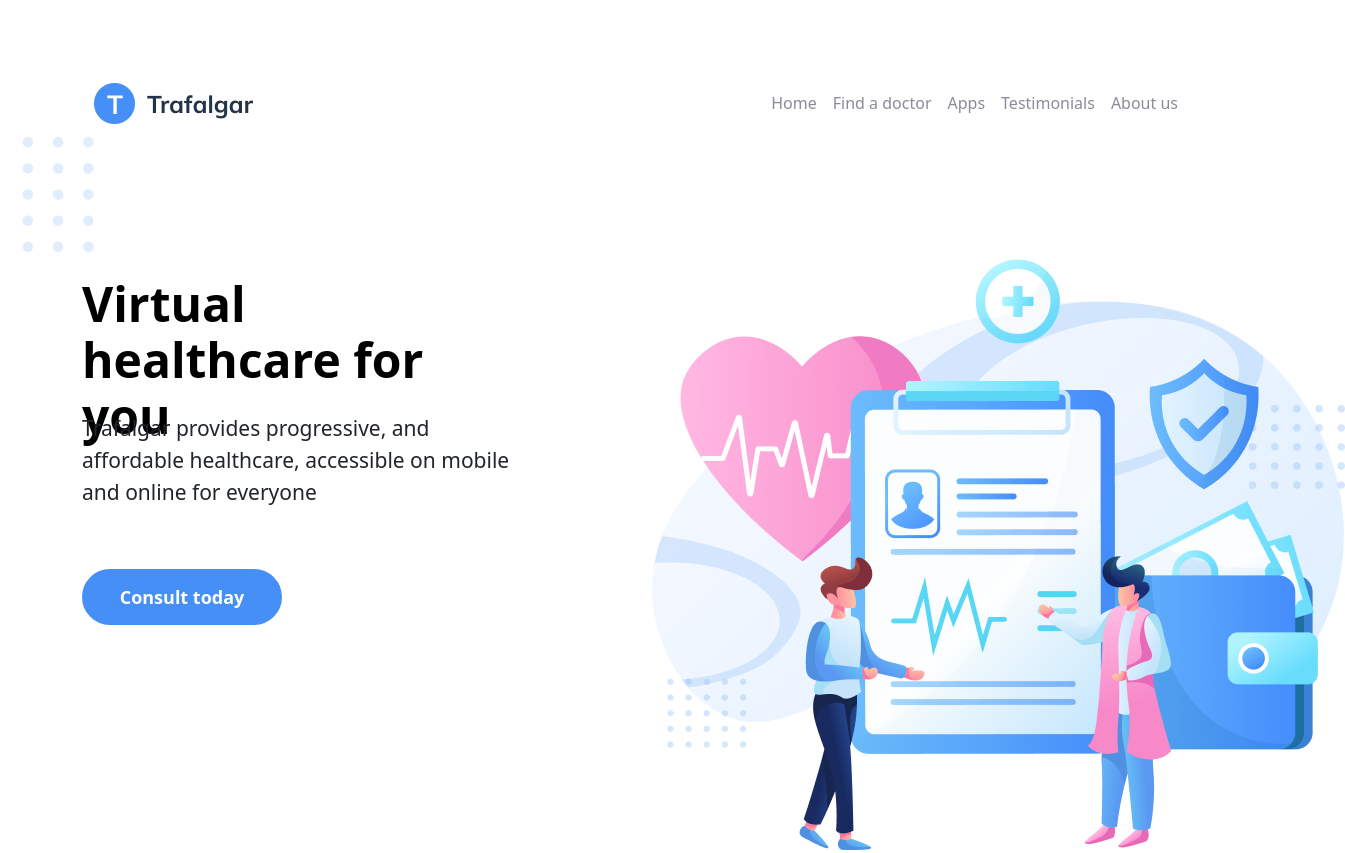
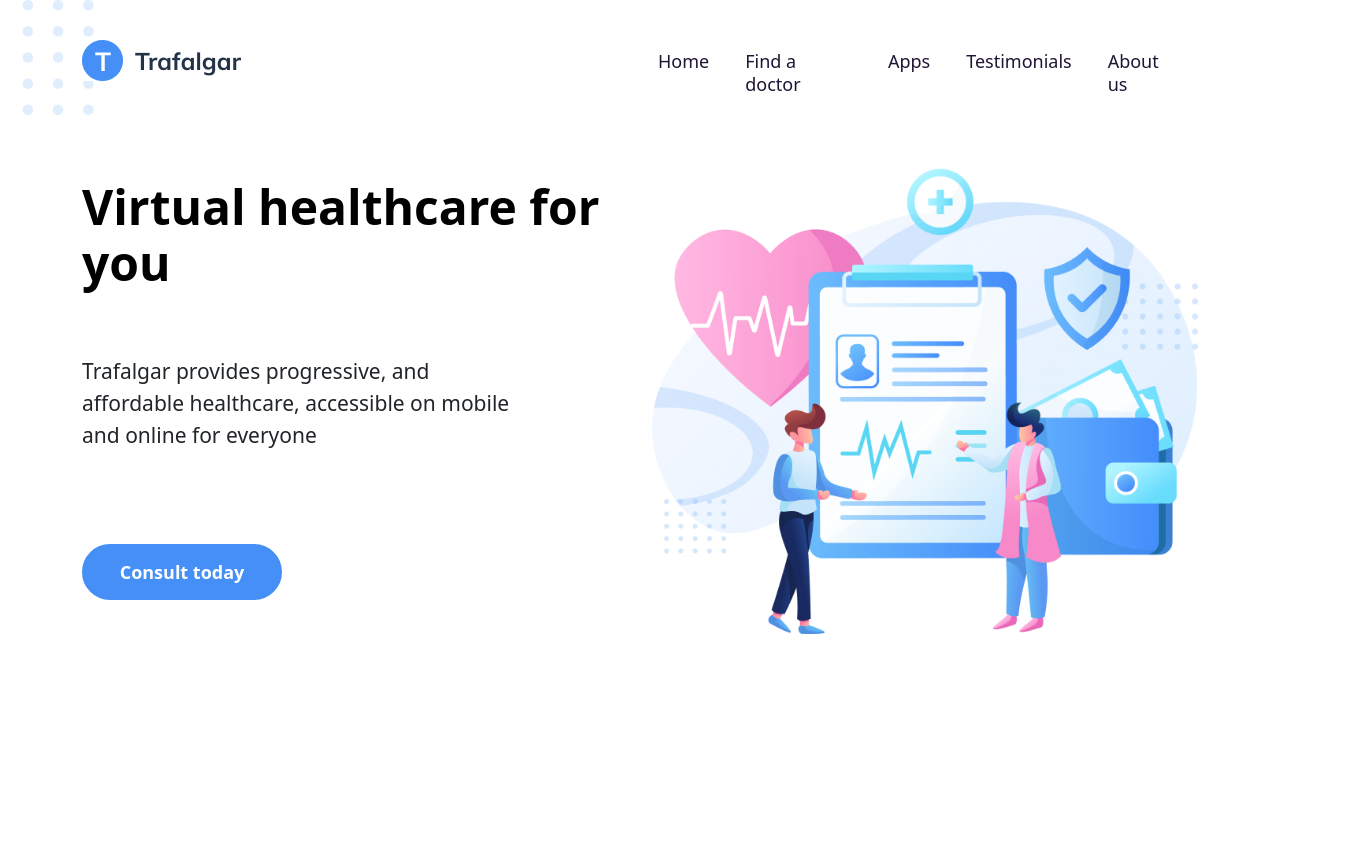
Before and after one commit to anidze/healthcareSite, a plain HTML site: page index.html in a window 1280 px wide. Shown: the top 853 px of the page, 1345 px wide, since content can reach past the window. Drawn offline with nearby package versions, Linux system fonts and the light colour scheme.

Commit message:
finis desktop version

```diff
--- a/index.html
+++ b/index.html
@@ -1,4 +1,3 @@
-<!DOCTYPE html>
 <html lang="en">
   <head>
     <meta charset="UTF-8" />
@@ -15,73 +14,79 @@
   </head>
   <body>
     <div class="container-fluid">
-      <div class="container navContainer">
-        <nav class="navbar navbar-expand-md navbar-light">
-          <div class="container-fluid">
+      <div class="container reusable_navigation">
+        <nav class="navbar navbar-expand-lg">
+          <div class="col-md-6">
             <a class="navbar-brand" href="#">
               <img src="assets/logo1.jpg" alt="" />
             </a>
+          </div>
+          <div class="col-md-6">
             <button
               class="navbar-toggler"
               type="button"
               data-bs-toggle="collapse"
-              data-bs-target="#navbarNav"
-              aria-controls="navbarNav"
+              data-bs-target="#navbarSupportedContent"
+              aria-controls="navbarSupportedContent"
               aria-expanded="false"
               aria-label="Toggle navigation"
             >
               <span class="navbar-toggler-icon"></span>
             </button>
-            <div
-              class="collapse navbar-collapse justify-content-end"
-              id="navbarNav"
-            >
-              <ul class="navbar-nav">
-                <li class="nav-item">
+            <div class="collapse navbar-collapse" id="navbarSupportedContent">
+              <ul class="navbar-nav mb-2 mb-lg-0">
+                <li class="nav-item home part1">
                   <a class="nav-link active" aria-current="page" href="#"
                     >Home</a
                   >
                 </li>
-                <li class="nav-item">
+                <li class="nav-item Services">
                   <a class="nav-link" href="#">Find a doctor</a>
                 </li>
-                <li class="nav-item">
-                  <a class="nav-link" href="#">Apps</a>
+                <li class="nav-item About">
+                  <a class="nav-link" href="#"> Apps </a>
                 </li>
-                <li class="nav-item">
-                  <a class="nav-link" href="#">Testimonials</a>
+                <li class="nav-item Work">
+                  <a class="nav-link">Testimonials</a>
                 </li>
-                <li class="nav-item">
-                  <a class="nav-link" href="#">About us</a>
+                <li class="nav-item Contact">
+                  <a class="nav-link">About us</a>
                 </li>
               </ul>
             </div>
           </div>
         </nav>
       </div>
-      <img src="assets/headerelement.png" alt="" class="d-none d-sm-block"/>
-      <div class="container slider">
+      <img src="assets/headerelement.png" alt=""  />
+
+      <div class="container slider my-5">
         <div class="row">
-          <div class="col-6 col-xs-12">
-            <h2 class="my-4">Virtual healthcare for you</h2>
-            <p>
+          <div class="col-lg-6 ">
+            <h2 class="py-3 ">Virtual healthcare for you</h2>
+            <p class="my-5">
               Trafalgar provides progressive, and affordable healthcare,
               accessible on mobile and online for everyone
             </p>
             <button class="consultToday">Consult today</button>
           </div>
-          <div class="col-6 col-xs-12">
-            <img src="assets/ledimg.png" class="" alt="" />
+          <div class="col-lg-6">
+            <img
+              src="assets/ledimg.png"
+              class=" img-fluid"
+              alt=""
+            />
           </div>
         </div>
       </div>
       <!-- section 1 -->
-      <div class="container section1 d-flex justify-content-center">
-        <div class="col-12">
+      <div
+        class="container section1 d-flex justify-content-center aling-items-center"
+      >
+        <div class=" col-lg-12">
           <h1 class="my-5 d-flex justify-content-center">Our services</h1>
           <!-- <span class="lineDiv d-flex justify-content-center"></span> -->
 
-          <p class="col-10 d-flex justify-content-center">
+          <p class="d-flex justify-content-center">
             We provide to you the best choiches for you. Adjust it to your
             health needs and make sure your undergo treatment with our highly
             qualified doctors you can consult with us which type of service is
@@ -197,16 +202,44 @@
       <!-- section 2 -->
 
       <!-- section 3 -->
-      <div id="carouselExampleIndicators" class="carousel slide" data-bs-ride="true">
+      <div
+        id="carouselExampleIndicators"
+        class="carousel slide"
+        data-bs-ride="true"
+      >
         <div class="carousel-indicators">
-          <button type="button" data-bs-target="#carouselExampleIndicators" data-bs-slide-to="0" class="active" aria-current="true" aria-label="Slide 1"></button>
-          <button type="button" data-bs-target="#carouselExampleIndicators" data-bs-slide-to="1" aria-label="Slide 2"></button>
-          <button type="button" data-bs-target="#carouselExampleIndicators" data-bs-slide-to="2" aria-label="Slide 3"></button>
-          <button type="button" data-bs-target="#carouselExampleIndicators" data-bs-slide-to="3" aria-label="Slide 4"></button>
+          <button
+            type="button"
+            data-bs-target="#carouselExampleIndicators"
+            data-bs-slide-to="0"
+            class="active"
+            aria-current="true"
+            aria-label="Slide 1"
+          ></button>
+          <button
+            type="button"
+            data-bs-target="#carouselExampleIndicators"
+            data-bs-slide-to="1"
+            aria-label="Slide 2"
+          ></button>
+          <button
+            type="button"
+            data-bs-target="#carouselExampleIndicators"
+            data-bs-slide-to="2"
+            aria-label="Slide 3"
+          ></button>
+          <button
+            type="button"
+            data-bs-target="#carouselExampleIndicators"
+            data-bs-slide-to="3"
+            aria-label="Slide 4"
+          ></button>
         </div>
         <div class="carousel-inner">
           <div class="carousel-item active">
-            <div class="container-fluid d-flex justify-content-center formargin2">
+            <div
+              class="container-fluid d-flex justify-content-center formargin2"
+            >
               <div class="background formargin2">
                 <h1 class="d-flex justify-content-center formargin2">
                   What our customer are saying
@@ -224,9 +257,9 @@
 
                   <div class="col-6">
                     <p>
-                        “Our dedicated patient engagement app and web portal allow you
-                        to access information instantaneously (no tedeous form, long
-                        calls, or administrative hassle) and securely”
+                      “Our dedicated patient engagement app and web portal allow
+                      you to access information instantaneously (no tedeous
+                      form, long calls, or administrative hassle) and securely”
                     </p>
                   </div>
                 </div>
@@ -234,7 +267,9 @@
             </div>
           </div>
           <div class="carousel-item active">
-            <div class="container-fluid d-flex justify-content-center formargin2">
+            <div
+              class="container-fluid d-flex justify-content-center formargin2"
+            >
               <div class="background formargin2">
                 <h1 class="d-flex justify-content-center formargin2">
                   What our customer are saying
@@ -252,9 +287,9 @@
 
                   <div class="col-6">
                     <p>
-                        “Our dedicated patient engagement app and web portal allow you
-                        to access information instantaneously (no tedeous form, long
-                        calls, or administrative hassle) and securely”
+                      “Our dedicated patient engagement app and web portal allow
+                      you to access information instantaneously (no tedeous
+                      form, long calls, or administrative hassle) and securely”
                     </p>
                   </div>
                 </div>
@@ -262,7 +297,9 @@
             </div>
           </div>
           <div class="carousel-item">
-            <div class="container-fluid d-flex justify-content-center formargin2">
+            <div
+              class="container-fluid d-flex justify-content-center formargin2"
+            >
               <div class="background formargin2">
                 <h1 class="d-flex justify-content-center formargin2">
                   What our customer are saying
@@ -280,9 +317,9 @@
 
                   <div class="col-6">
                     <p>
-                        “Our dedicated patient engagement app and web portal allow you
-                        to access information instantaneously (no tedeous form, long
-                        calls, or administrative hassle) and securely”
+                      “Our dedicated patient engagement app and web portal allow
+                      you to access information instantaneously (no tedeous
+                      form, long calls, or administrative hassle) and securely”
                     </p>
                   </div>
                 </div>
@@ -290,7 +327,9 @@
             </div>
           </div>
           <div class="carousel-item">
-            <div class="container-fluid d-flex justify-content-center formargin2">
+            <div
+              class="container-fluid d-flex justify-content-center formargin2"
+            >
               <div class="background formargin2">
                 <h1 class="d-flex justify-content-center formargin2">
                   What our customer are saying
@@ -308,9 +347,9 @@
 
                   <div class="col-6">
                     <p>
-                        “Our dedicated patient engagement app and web portal allow you
-                        to access information instantaneously (no tedeous form, long
-                        calls, or administrative hassle) and securely”
+                      “Our dedicated patient engagement app and web portal allow
+                      you to access information instantaneously (no tedeous
+                      form, long calls, or administrative hassle) and securely”
                     </p>
                   </div>
                 </div>
@@ -318,12 +357,22 @@
             </div>
           </div>
         </div>
-        <button class="carousel-control-prev" type="button" data-bs-target="#carouselExampleIndicators" data-bs-slide="prev">
-          <span  aria-hidden="true"><img src="assets/left.png" alt=""></span>
+        <button
+          class="carousel-control-prev"
+          type="button"
+          data-bs-target="#carouselExampleIndicators"
+          data-bs-slide="prev"
+        >
+          <span aria-hidden="true"><img src="assets/left.png" alt="" /></span>
           <span class="visually-hidden">Previous</span>
         </button>
-        <button class="carousel-control-next" type="button" data-bs-target="#carouselExampleIndicators" data-bs-slide="next">
-          <span  aria-hidden="true"><img src="assets/rigth.png" alt=""></span>
+        <button
+          class="carousel-control-next"
+          type="button"
+          data-bs-target="#carouselExampleIndicators"
+          data-bs-slide="next"
+        >
+          <span aria-hidden="true"><img src="assets/rigth.png" alt="" /></span>
           <span class="visually-hidden">Next</span>
         </button>
       </div>
@@ -335,7 +384,7 @@
           Check out our latest article
         </h1>
         <div class="row">
-          <div class="col-4 ">
+          <div class="col-4">
             <div class="card card2">
               <img
                 src="assets/image 2.png"
@@ -416,9 +465,8 @@
         </div>
 
         <div class="blueDiv">
-          <div class="row ">
-
-            <div class=" col-3  list ms-5 pt-5">
+          <div class="row">
+            <div class="col-3 list ms-5 pt-5">
               <div class="row">
                 <div class="Tback d-flex justify-content-center">
                   <h3 class="TLogo d-flex justify-content-center">T</h3>
@@ -434,7 +482,7 @@
               </p>
             </div>
 
-            <div class="col list  pt-5">
+            <div class="col list pt-5">
               <ul>
                 Company
                 <li>About</li>
@@ -465,8 +513,8 @@
         </div>
       </div>
     </div>
+
     <!-- section 4 -->
-    <script src="script.js"></script>
     <script
       src="https://cdn.jsdelivr.net/npm/@popperjs/core@2.11.6/dist/umd/popper.min.js"
       integrity="sha384-oBqDVmMz9ATKxIep9tiCxS/Z9fNfEXiDAYTujMAeBAsjFuCZSmKbSSUnQlmh/jp3"
--- a/style.css
+++ b/style.css
@@ -7,25 +7,41 @@
   font-family: "Muli";
   font-style: normal;
   background: linear-gradient(175.68deg, #f3f7ff -10.48%, #deeefe 92.66%);
-  transform: rotate(-159.84deg);
+  overflow: hidden;
 }
-.navContainer {
-  margin-top: 70px;
+.reusable_navigation {
+  position: absolute;
+  width: 100%;
+  z-index: 999;
+  left: 50%;
+  transform: translateX(-50%);
 }
+
+.reusable_navigation .nav-item  {
+  margin:  0 10px;
+}
+
+.reusable_navigation .nav-item a {
+  display: block;
+  padding: 42px 27px 17px 27px;
+  font-size: 18px;
+  border-bottom-left-radius: 5px;
+  border-bottom-right-radius: 5px;
+}
+
 .nav-link {
-  font-weight: 400;
-  font-size: 18px;
+  font-weight: 400!important;
+  font-size: 1.125em!important;
   line-height: 23px;
   color: #1f1534 !important;
-  opacity: 0.5;
+}
+.nav-link:hover{
+  color: #458ff6!important;
 }
 .slider h2 {
-  width: 427px;
-  height: 112px;
   font-weight: 700;
-  font-size: 48px;
+  font-size: 3em;
   line-height: 56px;
-  /* or 117% */
 
   color: #000000;
 }
@@ -33,7 +49,7 @@
   width: 445px;
   height: 96px;
   font-weight: 300;
-  font-size: 21px;
+  font-size: 1.313em;
   line-height: 32px;
 }
 .slider button {
@@ -68,10 +84,7 @@
   font-weight: 300;
   font-size: 18px;
   line-height: 30px;
-  /* or 167% */
-
   text-align: center;
-
   color: #7d7987;
 }
 .consultToday {
@@ -85,10 +98,8 @@
 }
 .card1 {
   width: 350px !important;
-  height: 354px!important;
+  height: 354px !important;
   background: #ffffff;
-  /* drop shadow */
-
   box-shadow: 10px 40px 50px rgba(229, 233, 246, 0.4);
   border-radius: 20px !important;
   padding: 54px 221px 210px 37px;
@@ -103,7 +114,6 @@
   font-weight: 700;
   font-size: 24px;
   line-height: 56px;
-  /* identical to box height, or 233% */
 }
 .card-text {
   width: 266px;
@@ -120,7 +130,6 @@
   border-radius: 55px;
   font-weight: 700;
   font-size: 18px;
-  /* identical to box height, or 333% */
   background: #ffffff;
   color: #458ff6;
 }
@@ -133,8 +142,6 @@
   font-weight: 700;
   font-size: 36px;
   line-height: 56px;
-  /* or 156% */
-
   color: #000000;
 }
 .healthcare p {
@@ -143,8 +150,6 @@
   font-weight: 300;
   font-size: 18px;
   line-height: 30px;
-  /* or 167% */
-
   color: #7d7987;
 }
 .buttonDiv {
@@ -329,23 +334,22 @@
 }
 
 /* slider restyle */
-.carousel-indicators{
-  bottom: 45px!important;
+.carousel-indicators {
+  bottom: 45px !important;
 }
 .carousel-indicators button {
-width: 10px!important;
-height: 5px!important;
-background: #5b9bf3 !important;
-opacity: 0.3!important;
-border-radius: 60%;
-
+  width: 10px !important;
+  height: 5px !important;
+  background: #5b9bf3 !important;
+  opacity: 0.3 !important;
+  border-radius: 60%;
 }
 .carousel-indicators button .active {
-color: #5b9bf3!important;
+  color: #5b9bf3 !important;
 }
-.carousel-control-prev{
+.carousel-control-prev {
   transform: translate(245%, 38%);
 }
-.carousel-control-next{
+.carousel-control-next {
   transform: translate(-245%, 38%);
 }
```
Also changed, not shown: script.js (deleted). Lines whose indentation alone changed are shown as unchanged.
